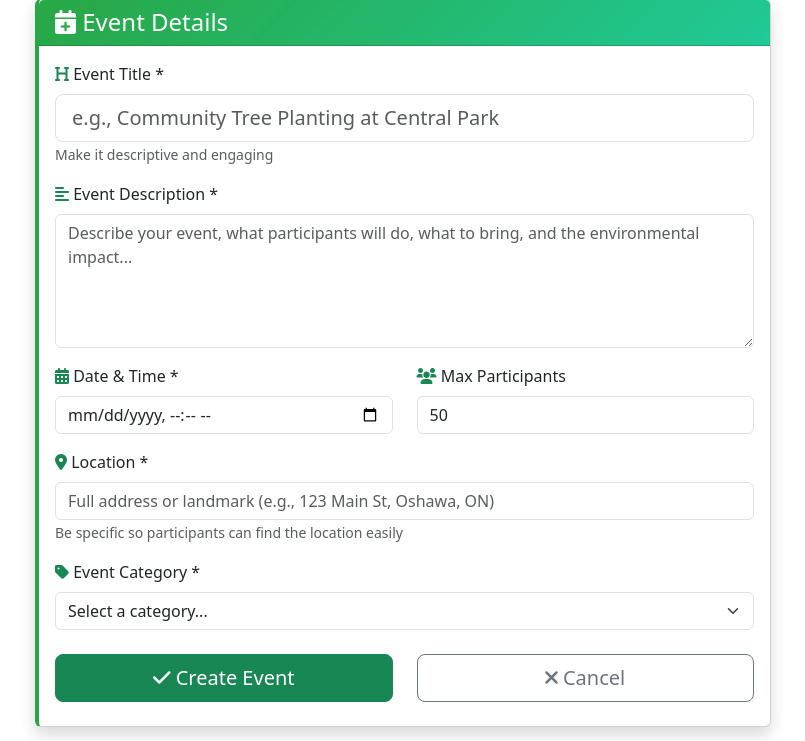
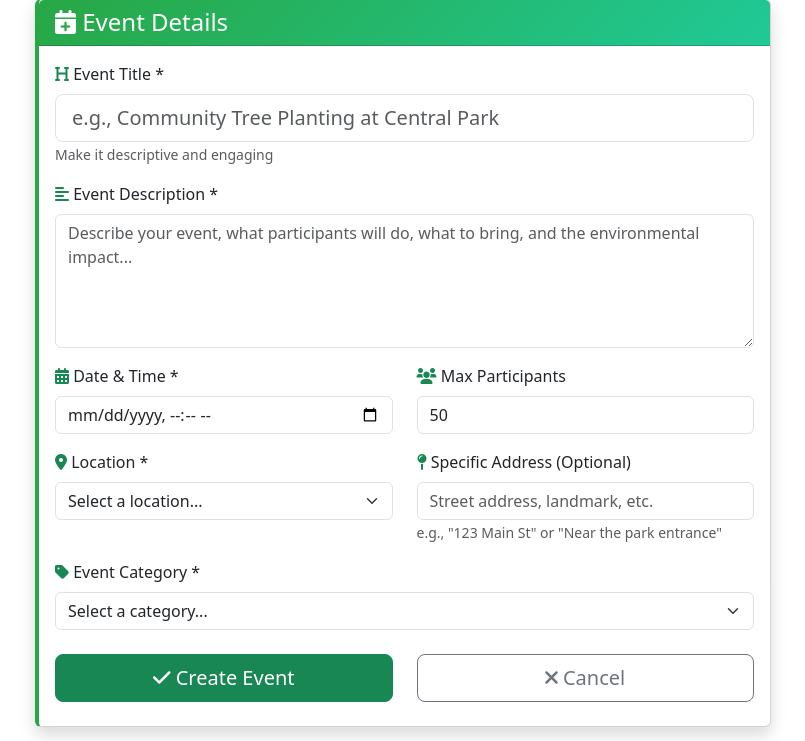
Before and after one commit to Vansh7388/ecoconnect-django, a Django app: page /events/create/ in a window 1280 px wide. Shown: the part 175-916 px from the top of the page, without its empty margins (237-1042 px from the left). Run offline with Django 5.2, Linux system fonts and the light colour scheme; the visitor is signed in with stand-in values (Sample User, id 1); data comes from the database, SQL or seed files in the repository.

Commit message:
location fixes

```diff
--- a/events/forms.py
+++ b/events/forms.py
@@ -1,17 +1,19 @@
 from django import forms
 from .models import Event, EventCategory
+from search.models import Location
 from django.utils import timezone
 from datetime import timedelta
 
 class EventCreationForm(forms.ModelForm):
     class Meta:
         model = Event
-        fields = ('title', 'description', 'date_time', 'location', 'category', 'max_participants')
+        fields = ('title', 'description', 'date_time', 'location', 'address_details', 'category', 'max_participants')
         widgets = {
             'title': forms.TextInput(attrs={'placeholder': 'Event title...', 'class': 'form-control'}),
             'description': forms.Textarea(attrs={'rows': 5, 'placeholder': 'Describe your environmental event...', 'class': 'form-control'}),
             'date_time': forms.DateTimeInput(attrs={'type': 'datetime-local', 'class': 'form-control'}),
-            'location': forms.TextInput(attrs={'placeholder': 'Event location address...', 'class': 'form-control'}),
+            'location': forms.Select(attrs={'class': 'form-select'}),
+            'address_details': forms.TextInput(attrs={'placeholder': 'Specific address or landmark...', 'class': 'form-control'}),
             'max_participants': forms.NumberInput(attrs={'min': 1, 'max': 1000, 'value': 50, 'class': 'form-control'}),
             'category': forms.Select(attrs={'class': 'form-select'}),
         }
@@ -19,6 +21,7 @@ class EventCreationForm(forms.ModelForm):
     def __init__(self, *args, **kwargs):
         super().__init__(*args, **kwargs)
         self.fields['category'].empty_label = "Select Category"
+        self.fields['location'].empty_label = "Select Location"
         # Set minimum date dynamically
         now = timezone.now()
         min_datetime = now.strftime('%Y-%m-%dT%H:%M')
@@ -51,21 +54,22 @@ class EventCreationForm(forms.ModelForm):
             raise forms.ValidationError("Event description must be at least 20 characters long.")
         return description.strip()
 
-    def clean_location(self):
-        location = self.cleaned_data['location']
-        if len(location.strip()) < 5:
-            raise forms.ValidationError("Location must be at least 5 characters long.")
-        return location.strip()
+    def clean_address_details(self):
+        address_details = self.cleaned_data.get('address_details', '')
+        if address_details and len(address_details.strip()) < 5:
+            raise forms.ValidationError("Address details must be at least 5 characters long.")
+        return address_details.strip() if address_details else ''
 
 class EventEditForm(forms.ModelForm):
     class Meta:
         model = Event
-        fields = ('title', 'description', 'date_time', 'location', 'max_participants', 'status')
+        fields = ('title', 'description', 'date_time', 'location', 'address_details', 'max_participants', 'status')
         widgets = {
             'title': forms.TextInput(attrs={'placeholder': 'Event title...', 'class': 'form-control'}),
             'description': forms.Textarea(attrs={'rows': 5, 'class': 'form-control'}),
             'date_time': forms.DateTimeInput(attrs={'type': 'datetime-local', 'class': 'form-control'}),
-            'location': forms.TextInput(attrs={'placeholder': 'Event location address...', 'class': 'form-control'}),
+            'location': forms.Select(attrs={'class': 'form-select'}),
+            'address_details': forms.TextInput(attrs={'placeholder': 'Specific address or landmark...', 'class': 'form-control'}),
             'max_participants': forms.NumberInput(attrs={'min': 1, 'max': 1000, 'class': 'form-control'}),
             'status': forms.Select(attrs={'class': 'form-select'}),
         }
@@ -105,10 +109,11 @@ class EventSearchForm(forms.Form):
         empty_label="All Categories",
         widget=forms.Select(attrs={'class': 'form-select'})
     )
-    location = forms.CharField(
-        max_length=100,
+    location = forms.ModelChoiceField(
+        queryset=Location.objects.all(),
         required=False,
-        widget=forms.TextInput(attrs={'placeholder': 'Location...', 'class': 'form-control'})
+        empty_label="All Locations",
+        widget=forms.Select(attrs={'class': 'form-select'})
     )
     date_from = forms.DateField(
         required=False,
--- a/events/models.py
+++ b/events/models.py
@@ -1,6 +1,7 @@
 from django.db import models
 from django.contrib.auth.models import User
 from django.utils import timezone
+from search.models import Location
 
 class EventCategory(models.Model):
     name = models.CharField(max_length=50, unique=True)
@@ -23,7 +24,8 @@ class Event(models.Model):
     title = models.CharField(max_length=200)
     description = models.TextField()
     date_time = models.DateTimeField()
-    location = models.CharField(max_length=200)
+    location = models.ForeignKey(Location, on_delete=models.CASCADE, related_name='events')
+    address_details = models.CharField(max_length=200, blank=True, help_text="Specific address or landmark")
     organizer = models.ForeignKey(User, on_delete=models.CASCADE, related_name='organized_events')
     category = models.ForeignKey(EventCategory, on_delete=models.CASCADE)
     max_participants = models.PositiveIntegerField(default=50)
@@ -33,5 +35,10 @@ class Event(models.Model):
     def __str__(self):
         return self.title
 
+    def full_location(self):
+        if self.address_details:
+            return f"{self.address_details}, {self.location.name}"
+        return self.location.name
+
     class Meta:
         ordering = ['-date_time']
--- a/events/views.py
+++ b/events/views.py
@@ -7,6 +7,7 @@ from django.views.generic import ListView, DetailView, CreateView, UpdateView, D
 from django.urls import reverse_lazy
 from .forms import EventCreationForm, EventEditForm
 from .models import Event, EventCategory
+from search.models import Location
 from interaction.models import EventParticipation
 from search.models import SearchHistory
 from django.db.models import Q, Count, Case, When, IntegerField, F
@@ -22,7 +23,7 @@ class EventListView(ListView):
     def get_queryset(self):
         queryset = Event.objects.annotate(
             participant_count=Count('eventparticipation')
-        ).select_related('category', 'organizer')
+        ).select_related('category', 'organizer', 'location')
 
         # Get search parameters
         search_query = self.request.GET.get('search', '').strip()
@@ -41,7 +42,8 @@ class EventListView(ListView):
             queryset = queryset.filter(
                 Q(title__icontains=search_query) |
                 Q(description__icontains=search_query) |
-                Q(location__icontains=search_query) |
+                Q(address_details__icontains=search_query) |
+                Q(location__name__icontains=search_query) |
                 Q(organizer__first_name__icontains=search_query) |
                 Q(organizer__last_name__icontains=search_query)
             )
@@ -50,9 +52,9 @@ class EventListView(ListView):
         if category_filter:
             queryset = queryset.filter(category__name__iexact=category_filter)
 
-        # Location filter
+        # Location filter - now using Location model
         if location_filter:
-            queryset = queryset.filter(location__icontains=location_filter)
+            queryset = queryset.filter(location__name__iexact=location_filter)
 
         # Specific date filter
         if date_filter:
@@ -129,8 +131,9 @@ class EventListView(ListView):
     def get_context_data(self, **kwargs):
         context = super().get_context_data(**kwargs)
 
-        # Categories for dropdown
+        # Categories and locations for dropdown
         context['categories'] = EventCategory.objects.all()
+        context['locations'] = Location.objects.all()
 
         # Pass all filter values back to template
         context['search_query'] = self.request.GET.get('search', '')
@@ -163,7 +166,7 @@ class EventDetailView(DetailView):
 
     def get_object(self):
         return get_object_or_404(
-            Event.objects.prefetch_related('photos__user').annotate(
+            Event.objects.prefetch_related('photos__user').select_related('location', 'category', 'organizer').annotate(
                 participant_count=Count('eventparticipation')
             ),
             id=self.kwargs['event_id']
@@ -246,10 +249,11 @@ def create_event(request):
     else:
         form = EventCreationForm()
 
-    # Pass categories to template
+    # Pass categories and locations to template
     context = {
         'form': form,
-        'categories': EventCategory.objects.all()
+        'categories': EventCategory.objects.all(),
+        'locations': Location.objects.all()
     }
 
     return render(request, 'events/create_event.html', context)
@@ -273,7 +277,13 @@ def edit_event(request, event_id):
     else:
         form = EventEditForm(instance=event)
 
-    return render(request, 'events/edit_event.html', {'form': form, 'event': event})
+    context = {
+        'form': form,
+        'event': event,
+        'locations': Location.objects.all()
+    }
+
+    return render(request, 'events/edit_event.html', context)
 
 @login_required
 def delete_event(request, event_id):
--- a/templates/events/create_event.html
+++ b/templates/events/create_event.html
@@ -57,14 +57,27 @@
                             </div>
                         </div>
 
-                        <!-- Location -->
-                        <div class="mb-3">
-                            <label for="location" class="form-label">
-                                <i class="fas fa-map-marker-alt text-success"></i> Location *
-                            </label>
-                            <input type="text" class="form-control" id="location" name="location"
-                                   placeholder="Full address or landmark (e.g., 123 Main St, Oshawa, ON)" required>
-                            <small class="form-text text-muted">Be specific so participants can find the location easily</small>
+                        <!-- Location Fields -->
+                        <div class="row">
+                            <div class="col-md-6 mb-3">
+                                <label for="location" class="form-label">
+                                    <i class="fas fa-map-marker-alt text-success"></i> Location *
+                                </label>
+                                <select class="form-select" id="location" name="location" required>
+                                    <option value="">Select a location...</option>
+                                    {% for location in locations %}
+                                        <option value="{{ location.id }}">{{ location.name }}</option>
+                                    {% endfor %}
+                                </select>
+                            </div>
+                            <div class="col-md-6 mb-3">
+                                <label for="address_details" class="form-label">
+                                    <i class="fas fa-map-pin text-success"></i> Specific Address (Optional)
+                                </label>
+                                <input type="text" class="form-control" id="address_details" name="address_details"
+                                       placeholder="Street address, landmark, etc.">
+                                <small class="form-text text-muted">e.g., "123 Main St" or "Near the park entrance"</small>
+                            </div>
                         </div>
 
                         <!-- Category -->
--- a/templates/events/event_detail.html
+++ b/templates/events/event_detail.html
@@ -72,7 +72,7 @@
                                {{ event.date_time|date:"g:i A" }}</p>
 
                             <p><strong><i class="fas fa-map-marker-alt"></i> Location:</strong><br>
-                               {{ event.location }}</p>
+                               {{ event.full_location }}</p>
                         </div>
                         <div class="col-md-6">
                             <p><strong><i class="fas fa-users"></i> Participants:</strong><br>
@@ -192,6 +192,10 @@
                         <span>Category:</span>
                         <span>{{ event.category.name }}</span>
                     </div>
+                    <div class="d-flex justify-content-between mb-2">
+                        <span>Location:</span>
+                        <span>{{ event.location.name }}</span>
+                    </div>
                     <div class="d-flex justify-content-between">
                         <span>Capacity:</span>
                         <span>{{ event.participant_count }}/{{ event.max_participants }}</span>
```
Also changed, not shown: templates/events/edit_event.html (+26 -7 lines), templates/events/event_list.html (+18 -11 lines), events/migrations/0002_event_address_details_alter_event_location.py (added).
